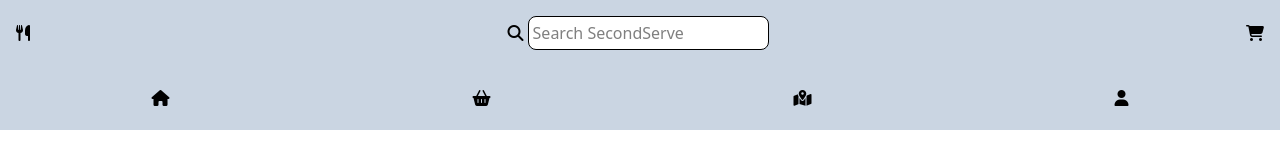
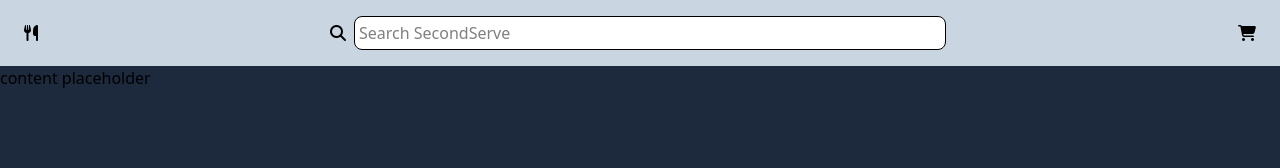
Before and after one commit to ttrinh0/1800_202510_DTC06, a plain HTML site: page template.html in a window 1280 px wide. Drawn offline with nearby package versions, Linux system fonts and the light colour scheme; no server answers.

Commit message:
Fix up navs

```diff
--- a/components/nav_bottom.html
+++ b/components/nav_bottom.html
@@ -1,4 +1,4 @@
-<nav class="sticky bottom-0 bg-slate-300">
+<nav class="block md:hidden bg-slate-300">
     <div class="flex justify-around py-2">
 
         <a href="#">
--- a/components/nav_top.html
+++ b/components/nav_top.html
@@ -1,14 +1,12 @@
-<nav class="flex justify-between p-4 bg-slate-300">
+<nav class="flex justify-between py-4 px-6 bg-slate-300">
     <a href="#" class="my-auto">
         <i class="fa-solid fa-utensils"></i>
     </a>
-    <div>
-        <form>
-            <button type="submit">
-                <i class="fa-solid fa-magnifying-glass"></i>
-            </button>
-            <input type="text" placeholder="Search SecondServe" name="search" class="border p-1 rounded-lg bg-white">
-        </form>
+    <div class="flex min-w-1/2">
+        <button type="submit">
+            <i class="fa-solid fa-magnifying-glass mr-2"></i>
+        </button>
+        <input type="text" placeholder="Search SecondServe" name="search" class="border p-1 rounded-lg bg-white w-full">
     </div>
     <a href="#" class="my-auto">
         <i class="fa-solid fa-cart-shopping"></i>
--- a/template.html
+++ b/template.html
@@ -19,26 +19,26 @@
 </head>
 
 <body>
-
     <!------------------------------>
     <!-- Your HTML Layout go here -->
     <!------------------------------>
+    <!-- TOP NAV -->
+    <nav id="navbarTop" class="sticky top-0"></nav>
+
     <!-- Stuff for body goes here -->
 
-    <!-- TOP NAV -->
-    <nav id="navbarTop"></nav>
 
-    <!---------------------------------------------->
-    <!-- Your own JavaScript functions go here    -->
-    <!---------------------------------------------->
+    <div class="bg-slate-800 h-dvh">content placeholder</div>
 
 
 
     <!-- BOTTOM NAV -->
-    <nav id="navbarBottom"></nav>
-
+    <nav id="navbarBottom" class="sticky bottom-0"></nav>
     <!-- FOOTER -->
     <nav id="footer"></nav>
+    <!---------------------------------------------->
+    <!-- Your own JavaScript functions go here    -->
+    <!---------------------------------------------->
     <!-- Link to scripts of your own -->
     <script src="./scripts/script.js"></script>
 </body>
```
